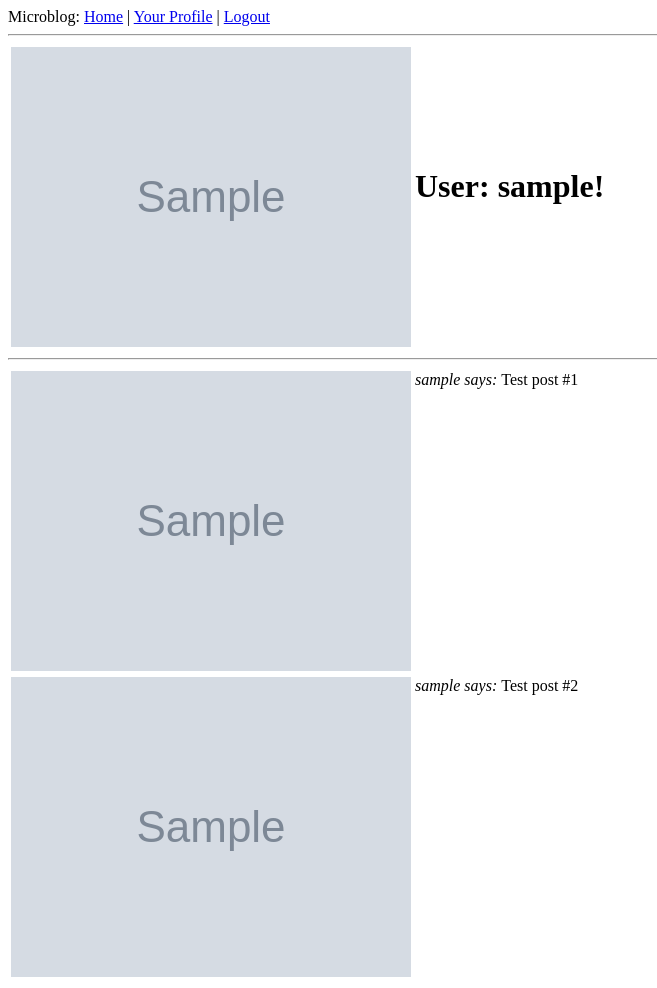
After one commit to lefttree/flaskApp, a Flask app: a page that uses app/templates/base.html in a window 1280 px wide. The commit adds this page. Shown: the whole page, without its empty margins (0-657 px from the left). Run offline with Flask 2, Linux system fonts and the light colour scheme; a user stored in the database is signed in; tables that the repository leaves empty hold one stand-in row (values such as "Sample post"); grey boxes marked "Sample" are stand-in pictures.

Commit message:
Avatar:     - get facebook avatar     - create user profile page     - redesign user models

```diff
--- a/app/models.py
+++ b/app/models.py
@@ -7,8 +7,9 @@ class User(UserMixin, db.Model):
     social_id = db.Column(db.String(64), nullable=False, unique=True)
     nickname = db.Column(db.String(64), nullable=False, index=True, unique=True)
     email = db.Column(db.String(120), nullable=True, index=True, unique=True)
+    avatarLarge = db.Column(db.String, nullable=True, index=True, unique=True)
+    avatarSmall = db.Column(db.String, nullable=True, index=True, unique=True)
     posts = db.relationship('Post', backref='author', lazy='dynamic')
-
 
 # class User(db.Model):
     # id = db.Column(db.Integer, primary_key=True)
--- a/app/templates/base.html
+++ b/app/templates/base.html
@@ -10,6 +10,8 @@
         <div>Microblog:
             <a href="{{ url_for('index') }}">Home</a>
             {% if g.user.is_authenticated %}
+            <!--we add a nickname argument here-->
+            | <a href="{{ url_for('user', nickname=g.user.nickname )}}">Your Profile</a>
             | <a href="{{ url_for('logout' )}}">Logout</a>
             {% endif %}
         </div>
--- /dev/null
+++ b/app/templates/user.html
@@ -0,0 +1,18 @@
+{% extends "base.html" %}
+
+{% block content %}
+    <table>
+        <tr valigh="top">
+            <td><img src="{{ user.avatarLarge }}"></td>
+            <td><h1>User: {{ user.nickname }}!</h1></td>
+        </tr>
+    </table>
+        <hr>
+    {% for post in posts %}
+    <table>
+        <tr valign="top">
+            <td><img src="{{ user.avatarSmall}} "></td><td><i>{{ post.author.nickname }} says: </i>{{ post.body }}</td><I>
+        </tr>
+    </table>
+    {% endfor %}
+{% endblock %}
--- a/app/views.py
+++ b/app/views.py
@@ -42,10 +42,6 @@ def login():
                             title='Sign In',
                             form=form,
                             providers=app.config['OPENID_PROVIDERS'])
-
-@app.route('/oauth')
-def oauth():
-    return render_template('oauth.html')
 
 # loads a user from database, used by Flask-Login
 # user ids in Flask-Login are always unicode strings, so convert to int is necessary
@@ -96,6 +92,11 @@ def logout():
 # OAuth views
 #################################
 
+@app.route('/oauth')
+def oauth():
+    return render_template('oauth.html')
+
+
 @app.route('/authorize/<provider>')
 def oauth_authorize(provider):
     if not g.user.is_anonymous:
@@ -108,13 +109,13 @@ def oauth_callback(provider):
     if not g.user.is_anonymous:
         return redirect(url_for('index'))
     oauth = OAuthSignIn.get_provider(provider)
-    social_id, username, email = oauth.callback()
+    social_id, username, email, avatarLarge, avatarSmall = oauth.callback()
     if social_id is None:
         flash('Authentication failed.')
         return redirect(url_for('index'))
     user = User.query.filter_by(social_id=social_id).first()
     if not user:
-        user = User(social_id=social_id, nickname=username, email=email)
+        user = User(social_id=social_id, nickname=username, email=email, avatarLarge=avatarLarge, avatarSmall=avatarSmall)
         db.session.add(user)
         db.session.commit()
     remember_me = False
@@ -123,3 +124,18 @@ def oauth_callback(provider):
         session.pop('remember_me', None)
     login_user(user, remember=remember_me)
     return redirect(url_for('index'))
+
+@app.route('/user/<nickname>')
+@login_required
+def user(nickname):
+    user = User.query.filter_by(nickname=nickname).first()
+    if user == None:
+        flash('User %s not found.' % nickname)
+        return redirect(url_for('index'))
+    posts = [
+        {'author': user, 'body': 'Test post #1'},
+        {'author': user, 'body': 'Test post #2'}
+    ]
+    return render_template('user.html',
+                            user=user,
+                            posts=posts)
--- a/oauth.py
+++ b/oauth.py
@@ -72,12 +72,16 @@ class FacebookSignIn(OAuthSignIn):
         me = oauth_session.get('me').json()
         print("-----------------------")
         print(me)
+        avatarLarge = oauth_session.get('https://graph.facebook.com/' + me['id'] + '?fields=picture.type(large)', params={'format': 'json'})
+        avatarSmall = oauth_session.get('https://graph.facebook.com/' + me['id'] + '?fields=picture.type(small)', params={'format': 'json'})
         return (
             'facebook$' + me['id'],
             # me.get('email').split('@')[0],
             # me.get('email')
             me.get('name'),
-            me.get('name') + "@facebook.com"
+            me.get('name') + "@facebook.com",
+            avatarLarge.json()['picture']['data']['url'],
+            avatarSmall.json()['picture']['data']['url']
         )
 
 # class TwitterSignIn(OAuthSignIn):
```
